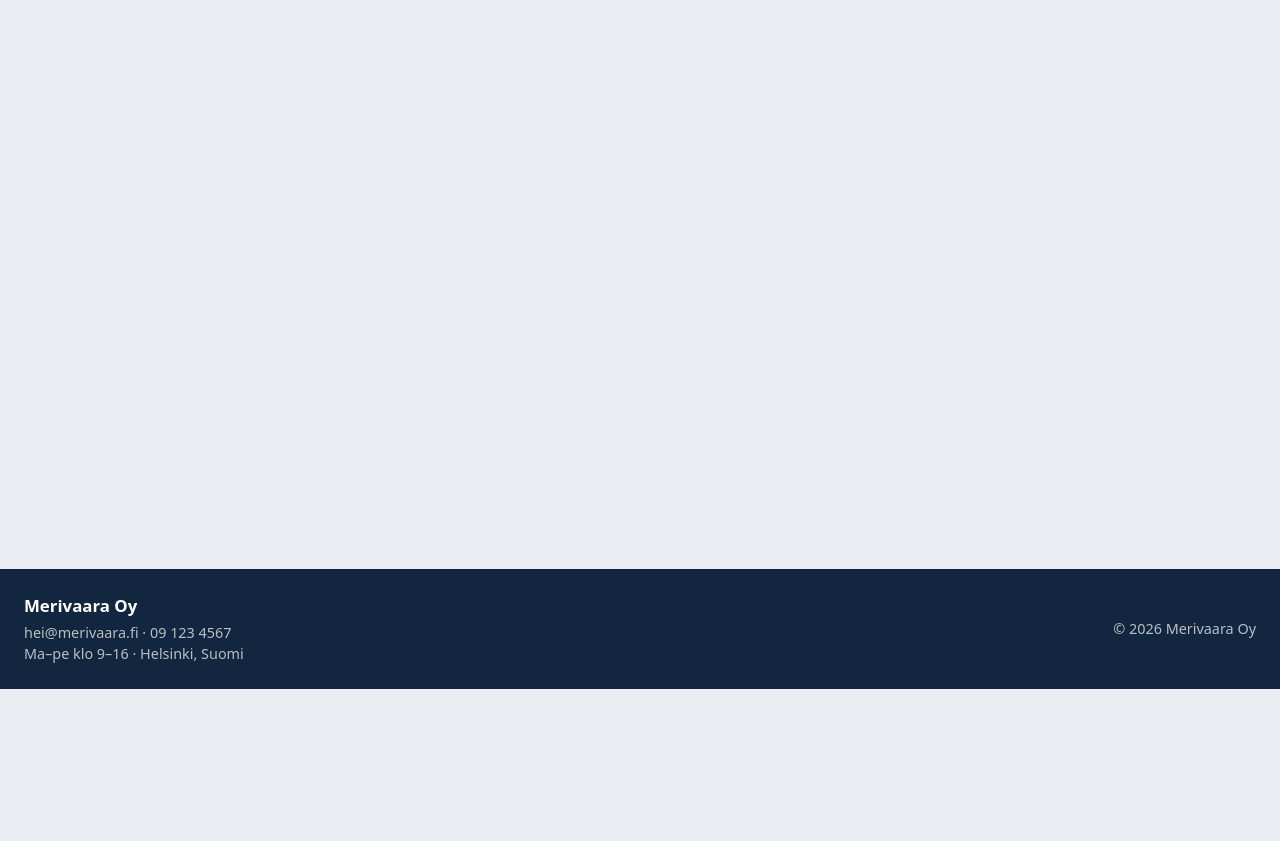
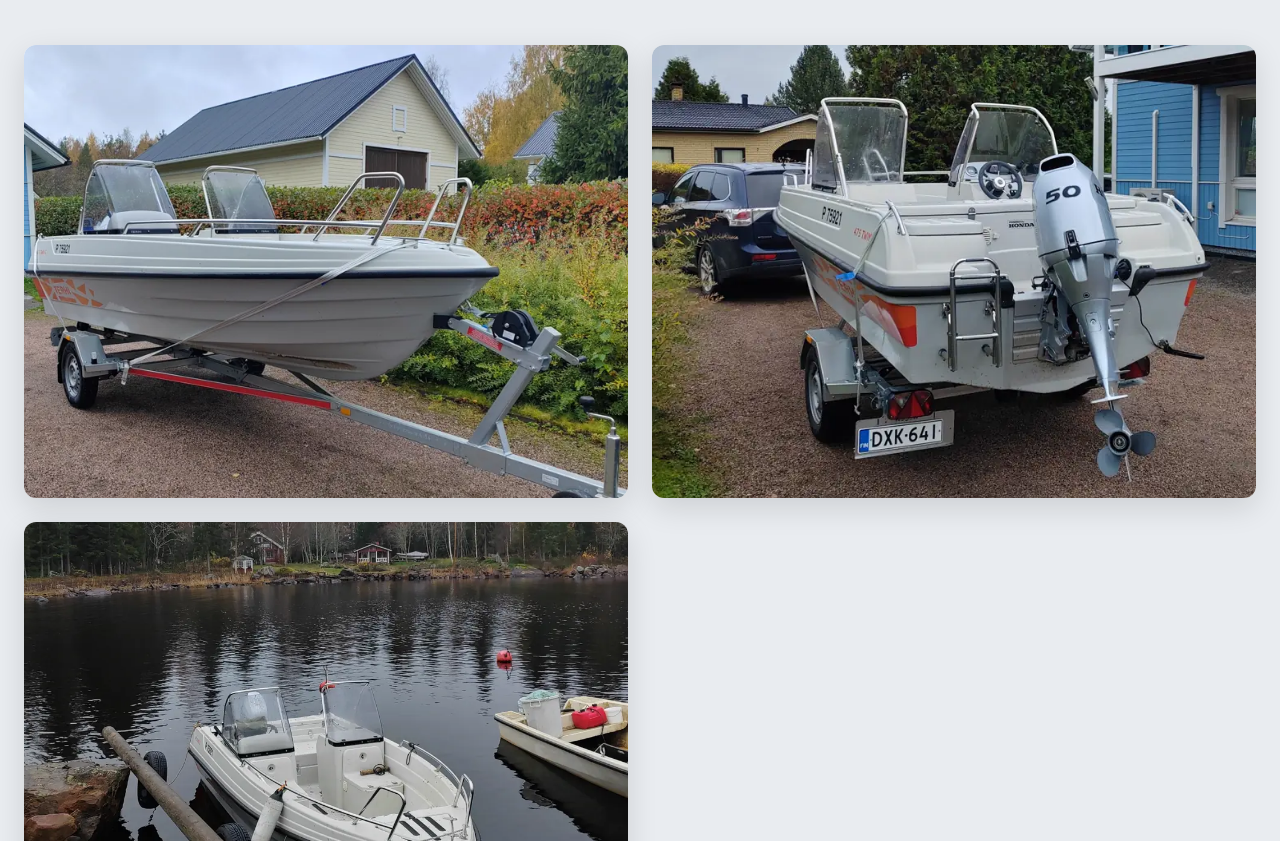
Before and after one commit to thundertheidiot/venekauppatehtava, a website: page boat1.html in a window 1280 px wide. Shown: the part 111-952 px from the top of the page. Before the commit the page ends 800 px from the top, so only its background shows below. Drawn offline with Linux system fonts and the light colour scheme.

Commit message:
boat images, boat1 cards

```diff
--- a/boat1.html
+++ b/boat1.html
@@ -19,6 +19,38 @@
 
 		<main>
 			<h1>Maailman paras vene</h1>
+
+			<section class="boat-cards-section">
+				<div class="boat-cards">
+					<a href="images/frontofboat.webp">
+						<div class="boat-card">
+							<img
+								src="images/frontofboat.webp"
+								alt="Valkoinen avovene perävaunun päällä, kuvattu edestä"
+								class="card-image"
+							>
+						</div>
+					</a>
+					<a href="images/backofboat.webp">
+						<div class="boat-card">
+							<img
+								src="images/backofboat.webp"
+								alt="Vene perävaunun päällä, kuvattu takaa, perässä perämoottori"
+								class="card-image"
+							>
+						</div>
+					</a>
+					<a href="images/boatinwater.webp">
+						<div class="boat-card">
+							<img
+								src="images/boatinwater.webp"
+								alt="Valkoinen avovene laiturissa tyynellä järvellä"
+								class="card-image"
+							>
+						</div>
+					</a>
+				</div>
+			</section>
 		</main>
 
 		<footer class="bar">
```
Also changed, not shown: index.html (+9 -7 lines), images/backofboat.webp (added), images/boat2.jpg (deleted), images/boat2.webp (added), images/boat3.jpg (deleted), images/boat3.webp (added), images/boatinwater.jpg (deleted), images/boatinwater.webp (added), images/frontofboat.webp (added), 2 other files.
